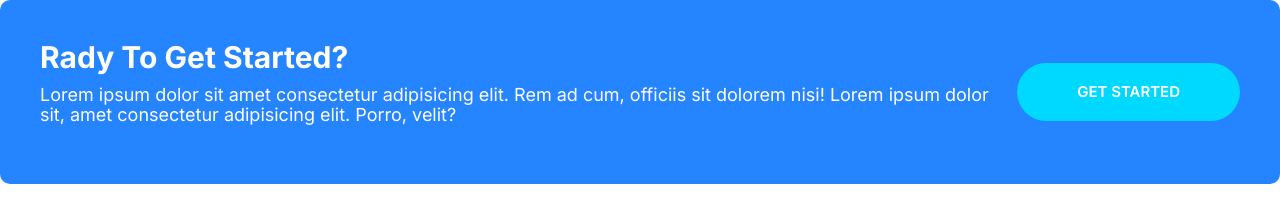
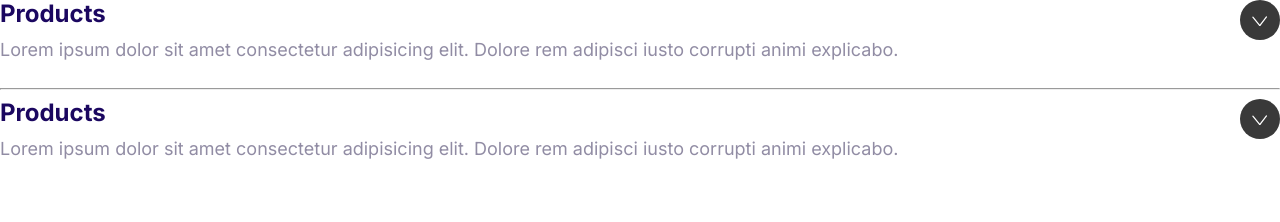
Before and after one commit to gitkudy237/kudy-repo, a plain HTML site: page index.html in a window 1280 px wide. Drawn offline with Linux system fonts and the light colour scheme.

Commit message:
Building Collapsibles.

```diff
--- a/css/styles.css
+++ b/css/styles.css
@@ -493,3 +493,38 @@ a {
     justify-self: start;
   }
 }
+
+/* Collapsibles */
+
+.collapsible__header {
+  display: flex;
+  justify-content: space-between;
+}
+
+.collapsible__heading {
+  margin-top: 0;
+}
+
+.collapsible__header .icon {
+  fill: #fff;
+}
+
+.collapsible__icon {
+  transform: rotate(-90deg);
+  transition: transform 0.3s;
+}
+
+.collapsible__content {
+  max-height: 0;
+  overflow: hidden;
+  opacity: 0;
+  transition: all 0.3s;
+}
+
+.collapsible--expanded .collapsible__icon {
+  transform: rotate(0deg);
+}
+.collapsible--expanded .collapsible__content {
+  max-height: 100vh;
+  opacity: 1;
+}
--- a/index.html
+++ b/index.html
@@ -13,18 +13,36 @@
     <link rel="stylesheet" href="css/styles.css" />
   </head>
   <body>
-    <div class="callout callout--primary">
-      <div class="grid grid--cols-2">
-        <div class="callout__content">
-          <h2 class="callout__heading">Rady To Get Started?</h2>
-          <p>
-            Lorem ipsum dolor sit amet consectetur adipisicing elit. Rem ad cum,
-            officiis sit dolorem nisi! Lorem ipsum dolor sit, amet consectetur
-            adipisicing elit. Porro, velit?
-          </p>
-        </div>
-        <a href="#" class="btn btn--secondary btn--stretch">get started</a>
+    <div class="collapsible collapsible--expanded">
+      <div class="collapsible__header">
+        <h3 class="collapsible__heading">Products</h3>
+        <svg class="icon icon--white collapsible__icon">
+          <use xlink:href="images/sprite.svg#chevron"></use>
+        </svg>
+      </div>
+      <div class="collapsible__content">
+        <p>
+          Lorem ipsum dolor sit amet consectetur adipisicing elit. Dolore rem
+          adipisci iusto corrupti animi explicabo.
+        </p>
       </div>
     </div>
+    <hr />
+    <div class="collapsible collapsible--expanded">
+      <div class="collapsible__header">
+        <h3 class="collapsible__heading">Products</h3>
+        <svg class="icon icon--white collapsible__icon">
+          <use xlink:href="images/sprite.svg#chevron"></use>
+        </svg>
+      </div>
+      <div class="collapsible__content">
+        <p>
+          Lorem ipsum dolor sit amet consectetur adipisicing elit. Dolore rem
+          adipisci iusto corrupti animi explicabo.
+        </p>
+      </div>
+    </div>
+
+    <script src="js/main.js"></script>
   </body>
 </html>
--- /dev/null
+++ b/js/main.js
@@ -0,0 +1,6 @@
+const collapsibles = document.querySelectorAll(".collapsible");
+collapsibles.forEach((item) =>
+  item.addEventListener("click", function () {
+    this.classList.toggle("collapsible--expanded");
+  })
+);
```
Also changed, not shown: components/collapsible.html (added, +29 -0 lines).
